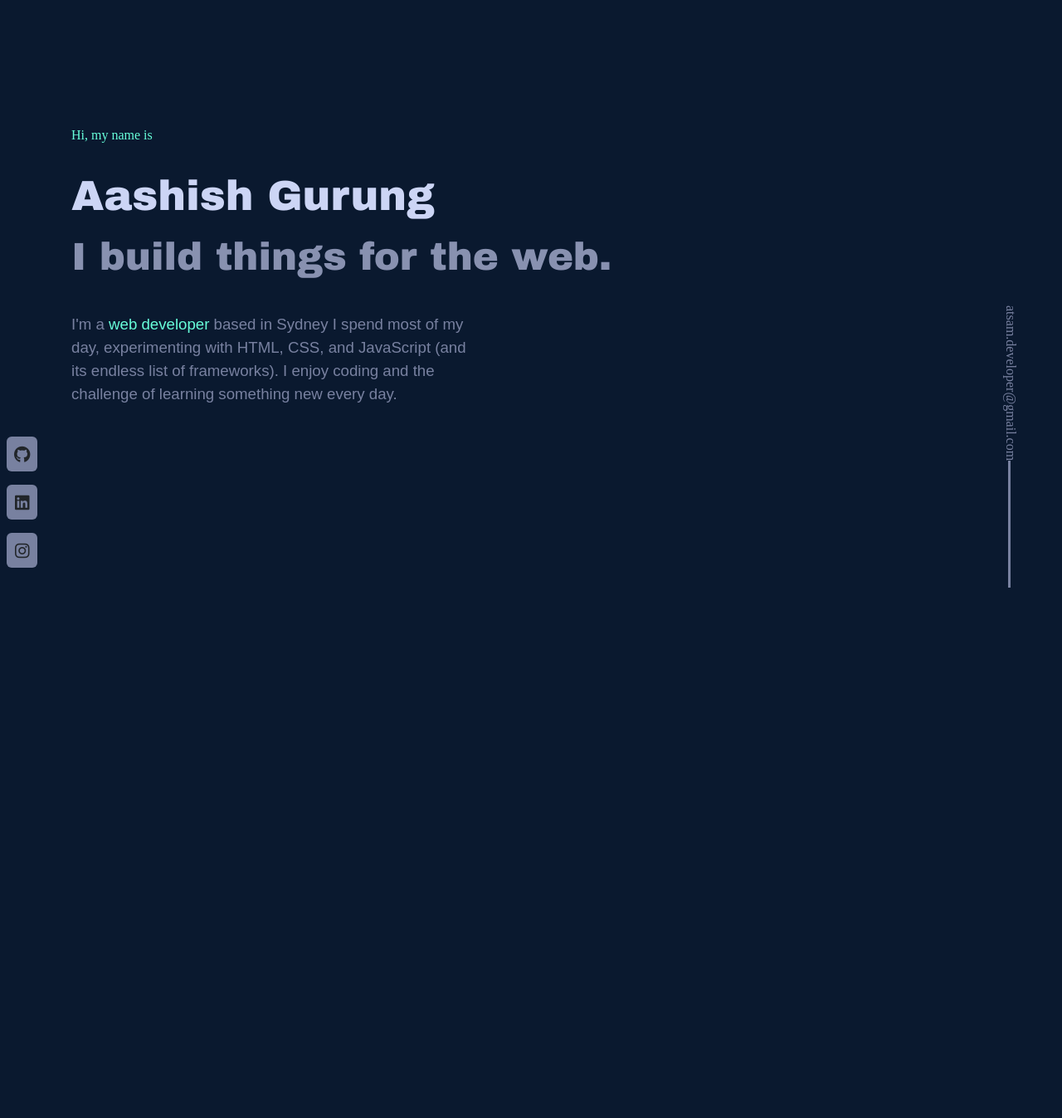
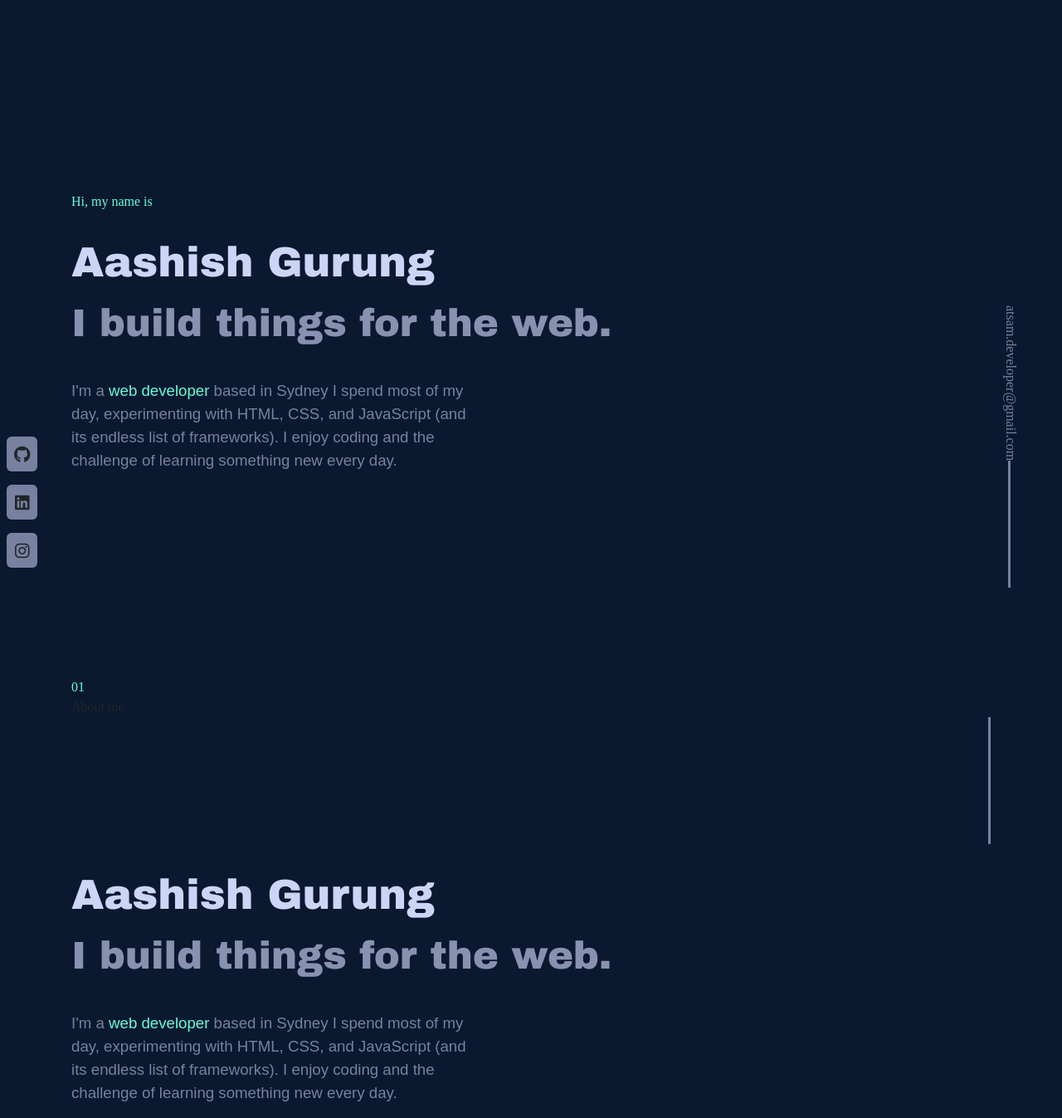
Before and after one commit to atsam10/portfilio, a PHP site: page / in a window 1280 px wide. Shown: the part 76-1423 px from the top of the page at 83% size. Before the commit the page ends 800 px from the top, so only its background shows below. Run offline with PHP 8.4, Linux system fonts and the light colour scheme; some libraries are stand-ins or nearby versions.

Commit message:
about me and home page on progress

```diff
--- a/containers/navbar.php
+++ b/containers/navbar.php
@@ -1,5 +1,5 @@
     <!-- nav bar -->
-    <nav class="navbar  navbar-expand-lg navbar-light bg-*">
+    <nav class="navbar  navbar-expand-lg navbar-light bg-* sticky-top">
 
         <div class="container-fluid d-flex justify-content-between">
 
--- a/contents/aboutme.php
+++ b/contents/aboutme.php
@@ -1,6 +1,6 @@
 <div class="container aboutme p-3">
 
-<div class="color-lightgreen typewitter">Hi, my name is </div> <br>
+<div class=" typewitter"><div class="color-lightgreen">01</div> About me </div>     <div class="vl"></div> <br>
 <div class=" pb-2" > <span id="myname">Aashish Gurung</span> <br>
 <span class="" id="intro">I build things for the web.<br></span>
 </div>
--- a/contents/home.php
+++ b/contents/home.php
@@ -0,0 +1,13 @@
+<div class="container aboutme p-3">
+
+<div class="color-lightgreen typewitter">Hi, my name is </div> <br>
+<div class=" pb-2" > <span id="myname">Aashish Gurung</span> <br>
+<span class="" id="intro">I build things for the web.<br></span>
+</div>
+
+
+<div class="pt-4" id="description">
+I'm a <span class="color-lightgreen">web developer</span> based in Sydney I spend most of my day, experimenting with HTML, CSS, and JavaScript (and its endless list of frameworks). I enjoy coding and the challenge of learning something new every day.<br>
+</div>
+
+</div>
--- a/index.php
+++ b/index.php
@@ -22,13 +22,20 @@
     include('containers/social.php');
     ?>
 
-    <div class="about_me row" style="min-height: 80vh;">
+    <div class="home row" style="min-height: 100vh;">
+        <div class=" container align-self-center mx-auto d-flex  justify-content-center  ">
+            <?php
+            include('contents/home.php');
+           ?>
+        </div>
+    </div>
+    <div class="about_me row" style="min-height: 50vh;">
         <div class=" container align-self-center mx-auto d-flex  justify-content-center  ">
             <?php
             include('contents/aboutme.php');
+           ?>
+        </div>
 
-            ?>
-        </div>
     </div>
 
 </body>
```
